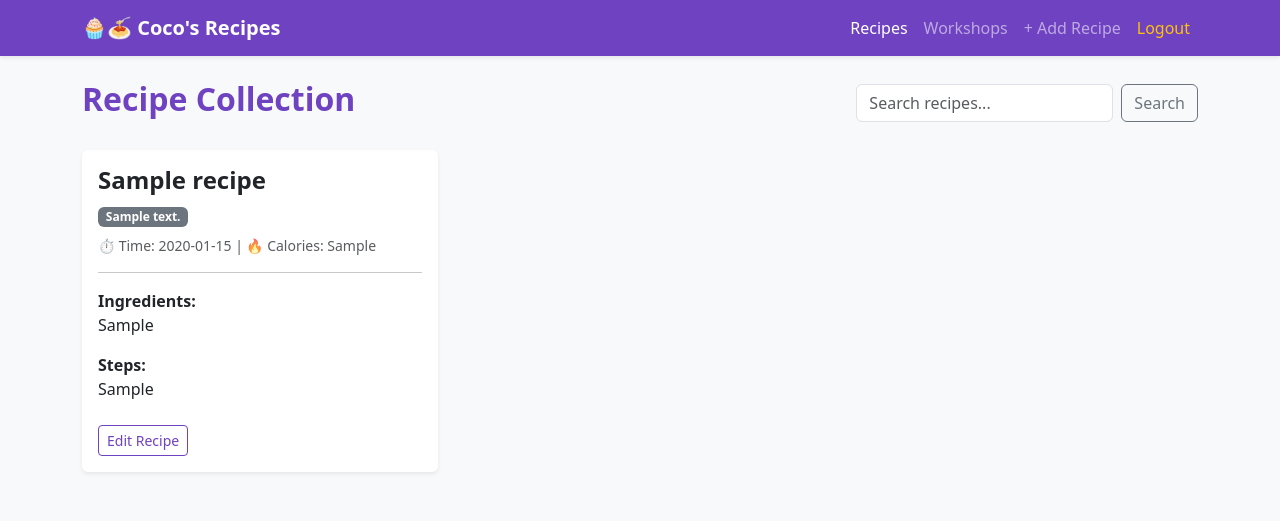
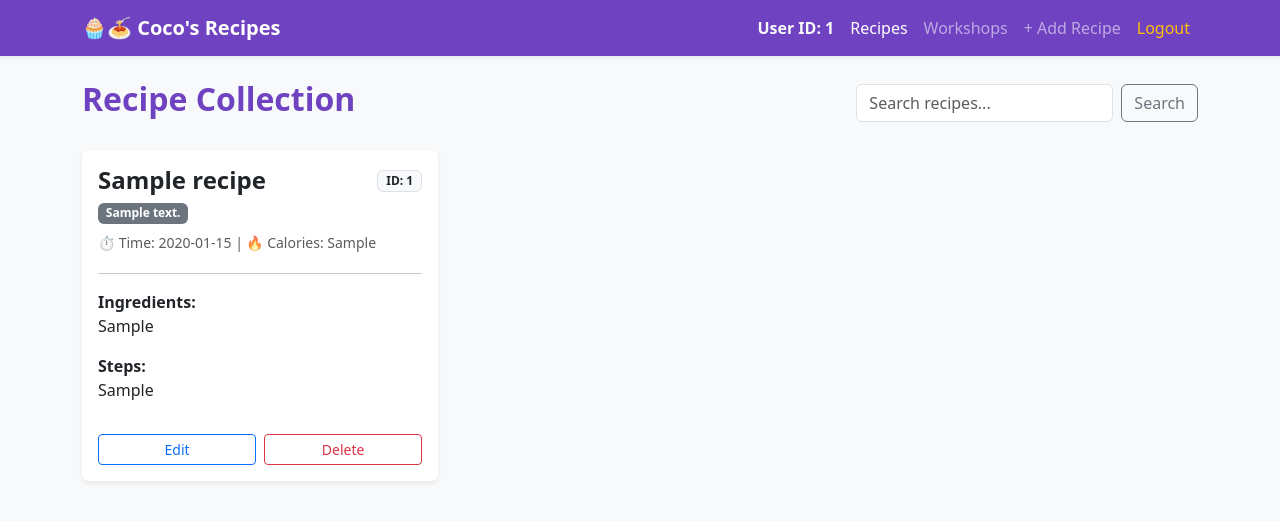
Before and after one commit to subhalakshmisubhi/Coco-s-Recipes, a Flask app: page / in a window 1280 px wide. Shown: the top 521 px of the page. Run offline with Flask 3, Linux system fonts and the light colour scheme; the visitor is signed in with stand-in values (Sample User, id 1); tables that the repository leaves empty hold one stand-in row (values such as "Sample post").

Commit message:
Enhance recipe card layout with user ID and buttons

```diff
--- a/templates/index.html
+++ b/templates/index.html
@@ -15,6 +15,7 @@
         <div class="container">
             <a class="navbar-brand fw-bold" href="{{ url_for('index') }}">🧁🍝 Coco's Recipes</a>
             <div class="navbar-nav ms-auto">
+                <span class="nav-link text-light fw-bold">User ID: {{ session.user_id }}</span>
                 <a class="nav-link active" href="{{ url_for('index') }}">Recipes</a>
                 <a class="nav-link" href="{{ url_for('courses') }}">Workshops</a>
                 <a class="nav-link" href="{{ url_for('add_recipe') }}">+ Add Recipe</a>
@@ -34,14 +35,23 @@
             {% for recipe in recipes %}
                 <div class="col-md-4 mb-4">
                     <div class="card shadow-sm border-0 h-100">
-                        <div class="card-body">
-                            <h4 class="card-title fw-bold text-dark">{{ recipe.title }}</h4>
-                            <span class="badge bg-secondary mb-2">{{ recipe.cuisine }}</span>
+                        <div class="card-body d-flex flex-column">
+                            <div class="d-flex justify-content-between align-items-center mb-2">
+                                <h4 class="card-title fw-bold text-dark m-0">{{ recipe.title }}</h4>
+                                <span class="badge bg-light text-dark border">ID: {{ recipe.recipe_id }}</span>
+                            </div>
+                            <span class="badge bg-secondary mb-2 align-self-start">{{ recipe.cuisine }}</span>
                             <p class="text-muted small mb-1">⏱ Time: {{ recipe.time }} | 🔥 Calories: {{ recipe.calories }}</p>
                             <hr>
                             <p class="card-text"><strong>Ingredients:</strong><br>{{ recipe.ingredients }}</p>
-                            <p class="card-text"><strong>Steps:</strong><br>{{ recipe.steps }}</p>
-                            <a href="{{ url_for('edit_recipe', recipe_id=recipe.recipe_id) }}" class="btn btn-sm btn-outline-purple mt-2" style="border-color: #6f42c1; color: #6f42c1;">Edit Recipe</a>
+                            <p class="card-text flex-grow-1"><strong>Steps:</strong><br>{{ recipe.steps }}</p>
+
+                            <div class="d-flex gap-2 mt-3">
+                                <a href="{{ url_for('edit_recipe', recipe_id=recipe.recipe_id) }}" class="btn btn-sm btn-outline-primary w-50">Edit</a>
+                                <form action="{{ url_for('delete_recipe', recipe_id=recipe.recipe_id) }}" method="POST" class="w-50">
+                                    <button type="submit" class="btn btn-sm btn-outline-danger w-100" onclick="return confirm('Are you sure you want to delete this recipe?');">Delete</button>
+                                </form>
+                            </div>
                         </div>
                     </div>
                 </div>
```
